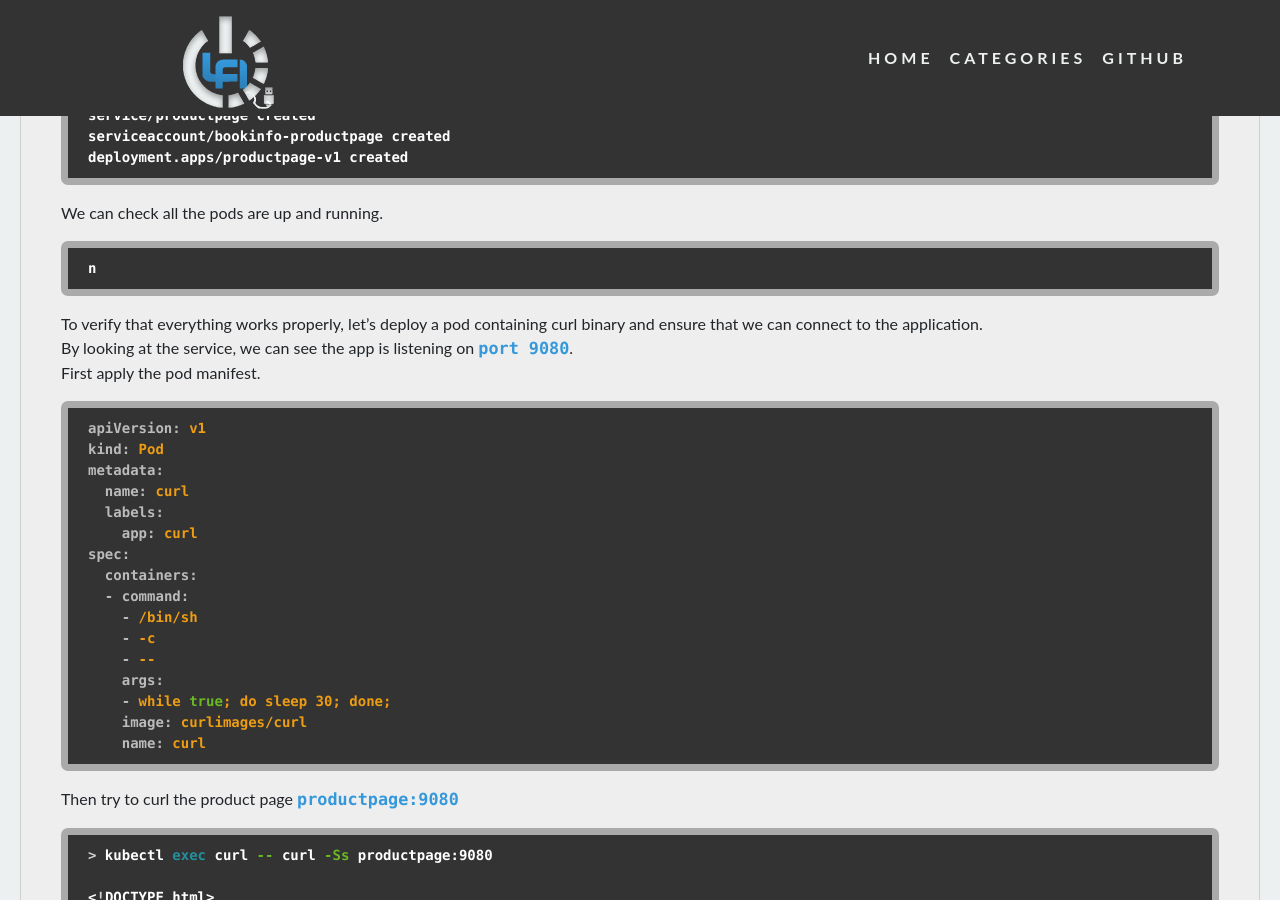
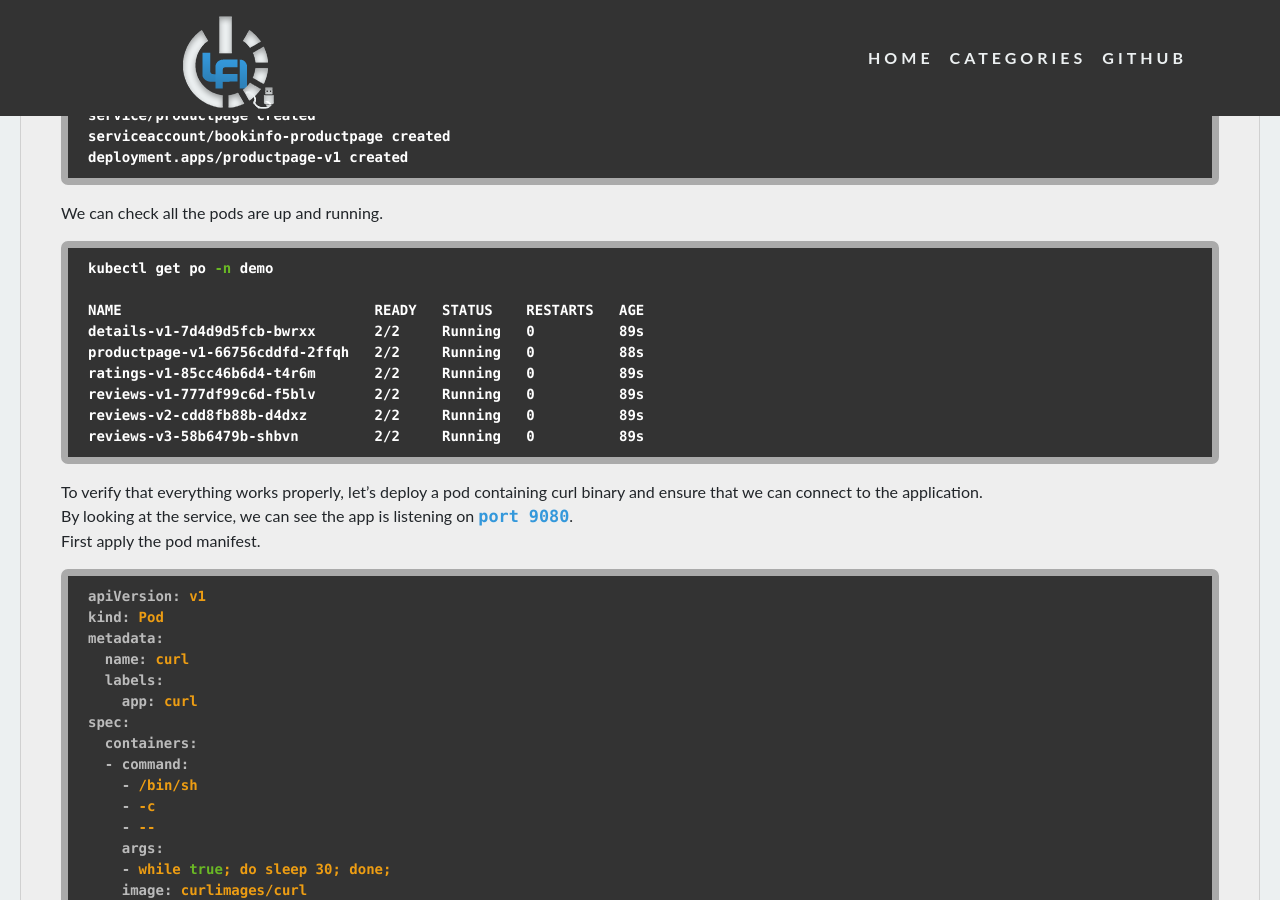
Before and after one commit to ludovicalarcon/ludovicalarcon.github.io, a Jekyll site: the page built from _posts/2023-02-10-Istio.md, in a window 1280 px wide and 900 px high, scrolled down 2943 px. Built offline with Jekyll 4.4.1, drawn with Linux system fonts in a browser that asks for light colours; nearby versions of some CDN libraries.

Commit message:
Update 2023-02-10-Istio.md

````diff
--- a/_posts/2023-02-10-Istio.md
+++ b/_posts/2023-02-10-Istio.md
@@ -119,7 +119,15 @@ deployment.apps/productpage-v1 created
 We can check all the pods are up and running.
 
 ```sh
-n
+kubectl get po -n demo
+
+NAME                              READY   STATUS    RESTARTS   AGE
+details-v1-7d4d9d5fcb-bwrxx       2/2     Running   0          89s
+productpage-v1-66756cddfd-2ffqh   2/2     Running   0          88s
+ratings-v1-85cc46b6d4-t4r6m       2/2     Running   0          89s
+reviews-v1-777df99c6d-f5blv       2/2     Running   0          89s
+reviews-v2-cdd8fb88b-d4dxz        2/2     Running   0          89s
+reviews-v3-58b6479b-shbvn         2/2     Running   0          89s
 ```
 
 To verify that everything works properly, let's deploy a pod containing curl binary and ensure that we can connect to the application.
````
